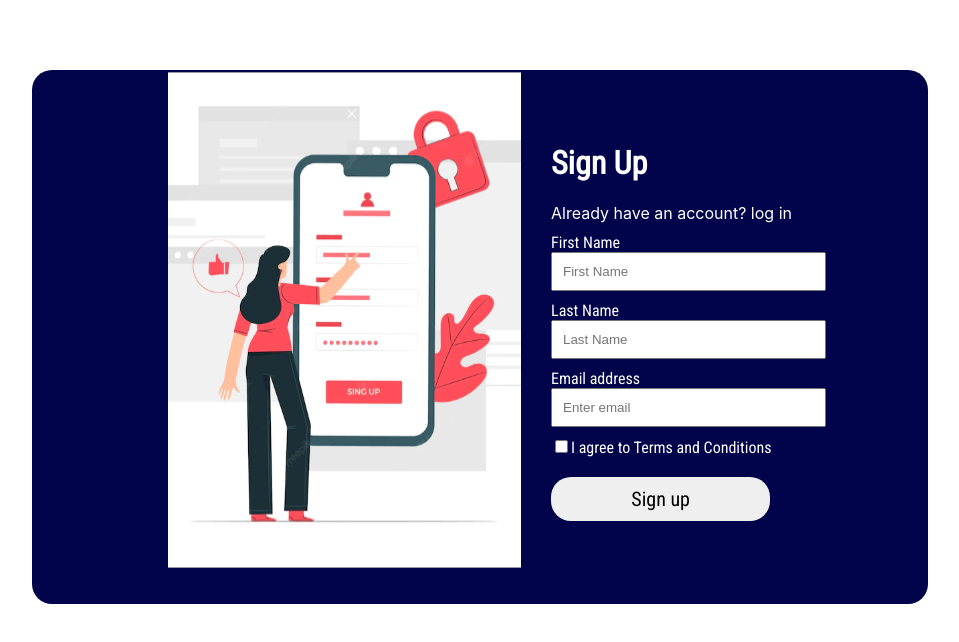
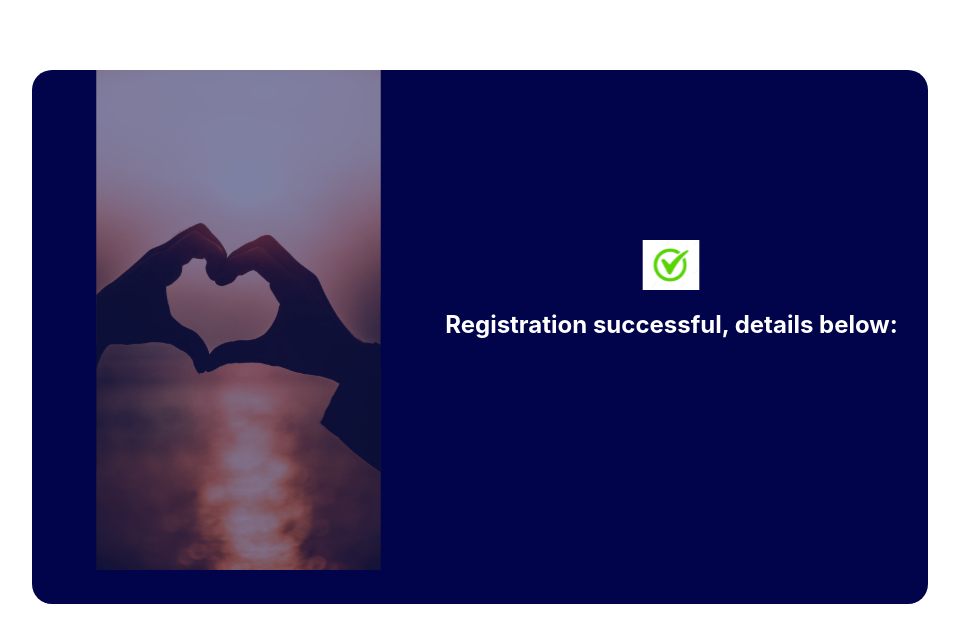
Before and after one commit to micheaol/user-verification-app, a React (Create React App) app: page /success in a window 1280 px wide. Before the commit this address led to /. Shown: the top 642 px of the page, without its empty margins (160-1119 px from the left). Built offline with nearby package versions, Linux system fonts and the light colour scheme.

Commit message:
Add protected route

```diff
--- a/package.json
+++ b/package.json
@@ -7,7 +7,6 @@
     "@emotion/styled": "^11.9.3",
     "@mui/material": "^5.9.0",
     "@testing-library/jest-dom": "^5.16.4",
-    "@testing-library/react": "^13.3.0",
     "@testing-library/user-event": "^13.5.0",
     "axios": "^0.27.2",
     "bootstrap": "^5.1.3",
@@ -48,5 +47,10 @@
       "last 1 firefox version",
       "last 1 safari version"
     ]
+  },
+  "devDependencies": {
+    "@testing-library/react": "^13.3.0",
+    "jest-dom": "^4.0.0",
+    "react-test-renderer": "^18.2.0"
   }
 }
--- a/src/App.js
+++ b/src/App.js
@@ -6,12 +6,16 @@ import {
   Routes,
   Route,
 } from "react-router-dom";
+import { useSelector } from 'react-redux';
 import Password from './components/SetPassword/Password';
 import SuccessPage from './components/successPage/SuccessPage';
 import Register from './components/userRegistration/Register';
 import PrivateRoutes from './auth/privateRoutes';
 
 function App() {
+  // const [isAuth, setIsAuth] = useState(true);
+  // let auth = useSelector(state => state.userD.token?.token);
+
 
   return (
 
--- a/src/auth/privateRoutes.js
+++ b/src/auth/privateRoutes.js
@@ -1,9 +1,20 @@
+import React, { useState, useEffect} from 'react';
+import { useSelector } from 'react-redux';
 import { Outlet, Navigate} from 'react-router-dom';
 
 const PrivateRoutes = () => {
-    let auth = { 'token': false}
+    const token = useSelector(state => state.userD.token?.token);
+ const useAuth = async () => {
+     if(token){
+        return await true
+         }
+        return await false
+ }
+
+ const isAuth = useAuth();
+
     return (
-        auth.token? <Outlet /> : <Navigate to="/" />
+        isAuth? <Outlet /> : <Navigate to="/" />
     )
 }
 
--- a/src/components/userRegistration/Register.js
+++ b/src/components/userRegistration/Register.js
@@ -9,15 +9,16 @@ const Register = () => {
   const [firstName, setFirstName] = useState("");
   const [lastName, setLastName] = useState("");
   const [email, setEmail] = useState("");
-  const [error, setError] = useState("");
+  const [errorMessage, setErrorMessage] = useState("");
 
   const dispatch = useDispatch();
   const navigate = useNavigate();
   const {token} = useSelector(state => state.userD);
+  const {error} = useSelector(state => state.userD);
 
   const registerUser = (token) => {
     if(token){
-      navigate('/setpassword')
+      // navigate('/setpassword')
     }
   }
 
@@ -25,19 +26,19 @@ const Register = () => {
   //   if(token){
   //     navigate('/setpassword')
   //   }
-
-  //   navigate('/')
+  //   // navigate('/')
   // }, [])
 
-  // console.log("Register UI ===>", token.token)
-  const handleSubmit = (e) => {
+  console.log("Register UI ===>", error)
+  const handleSubmit = async (e) => {
     e.preventDefault();
     if (!firstName || !lastName || !email) {
-        setError("All fields must be filled!")
+      setErrorMessage("All fields must be filled!")
     }else if(firstName.length < 6 ||  lastName.length < 6){
-      setError("First name or Last name must not be less than 6 letters")
+      setErrorMessage("First name or Last name must not be less than 6 letters")
     }else{
-      dispatch(signUpInitiate(firstName, lastName, email))
+      await dispatch(signUpInitiate(firstName, lastName, email))
+      await navigate('/setpassword')
     }
   }
   return (
@@ -54,7 +55,7 @@ const Register = () => {
         <div className={styles.registerformwrapper}>
 
         <h1>Sign Up</h1>
-        <h4 className={styles.errormessage}>{error}</h4>
+        <h4 className={styles.errormessage}>{errorMessage || error}</h4>
         Already have an account? log in
 
           <form onSubmit={handleSubmit}>
@@ -102,7 +103,7 @@ const Register = () => {
             <input type="checkbox" className="form-check-input" id="exampleCheck1"/>
             <label className="form-check-label" htmlFor="exampleCheck1">I agree to Terms and Conditions</label>
           </div>
-            <button type="submit" className={`${styles.forminputbtn} btn btn-primary`} onClick={registerUser(token?.token)}>Sign up</button>
+            <button type="submit" className={`${styles.forminputbtn} btn btn-primary`} >Sign up</button>
           </form>
     </div>
     </div>
```
Also changed, not shown: 2 other files (tests, documents, lock files or other folders).
